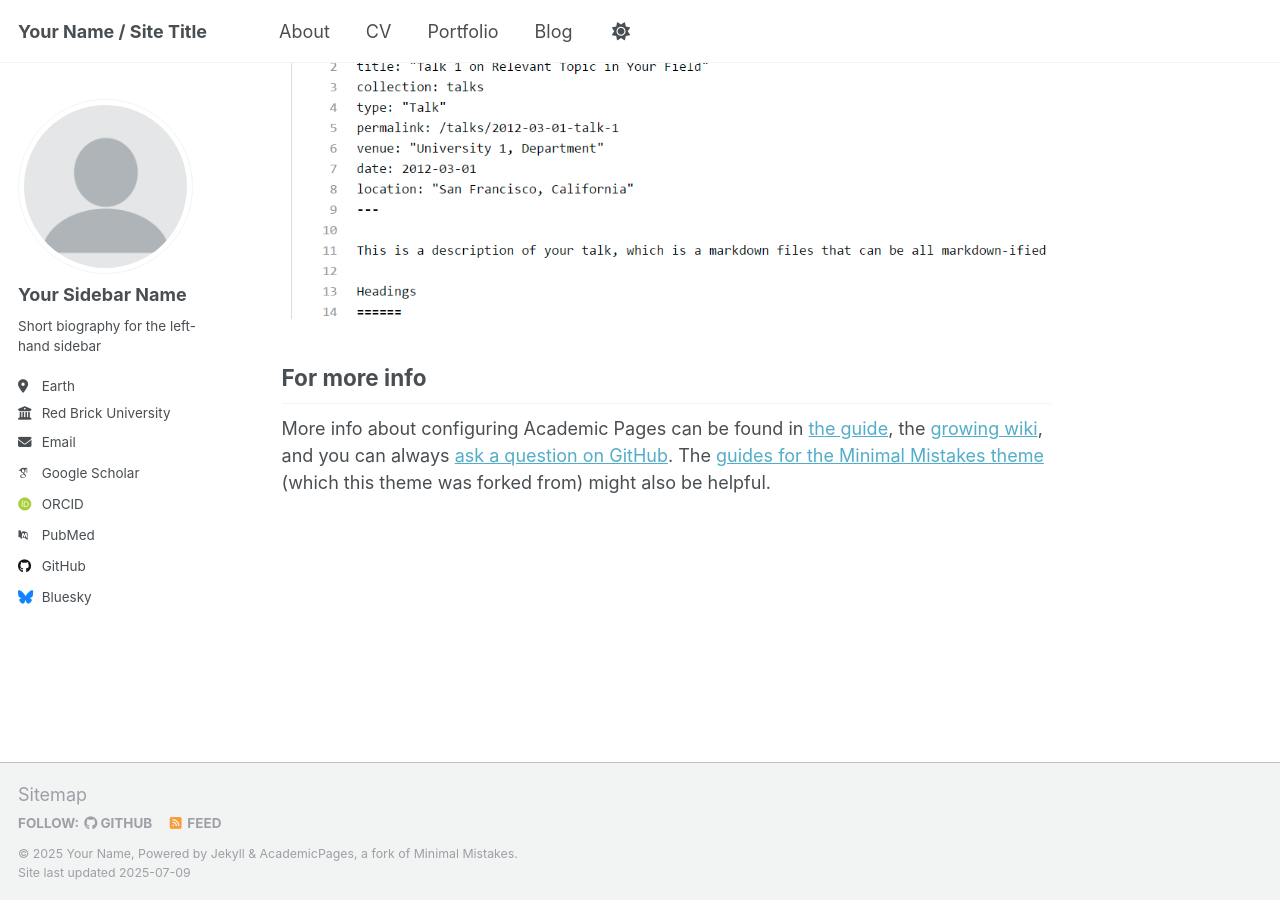
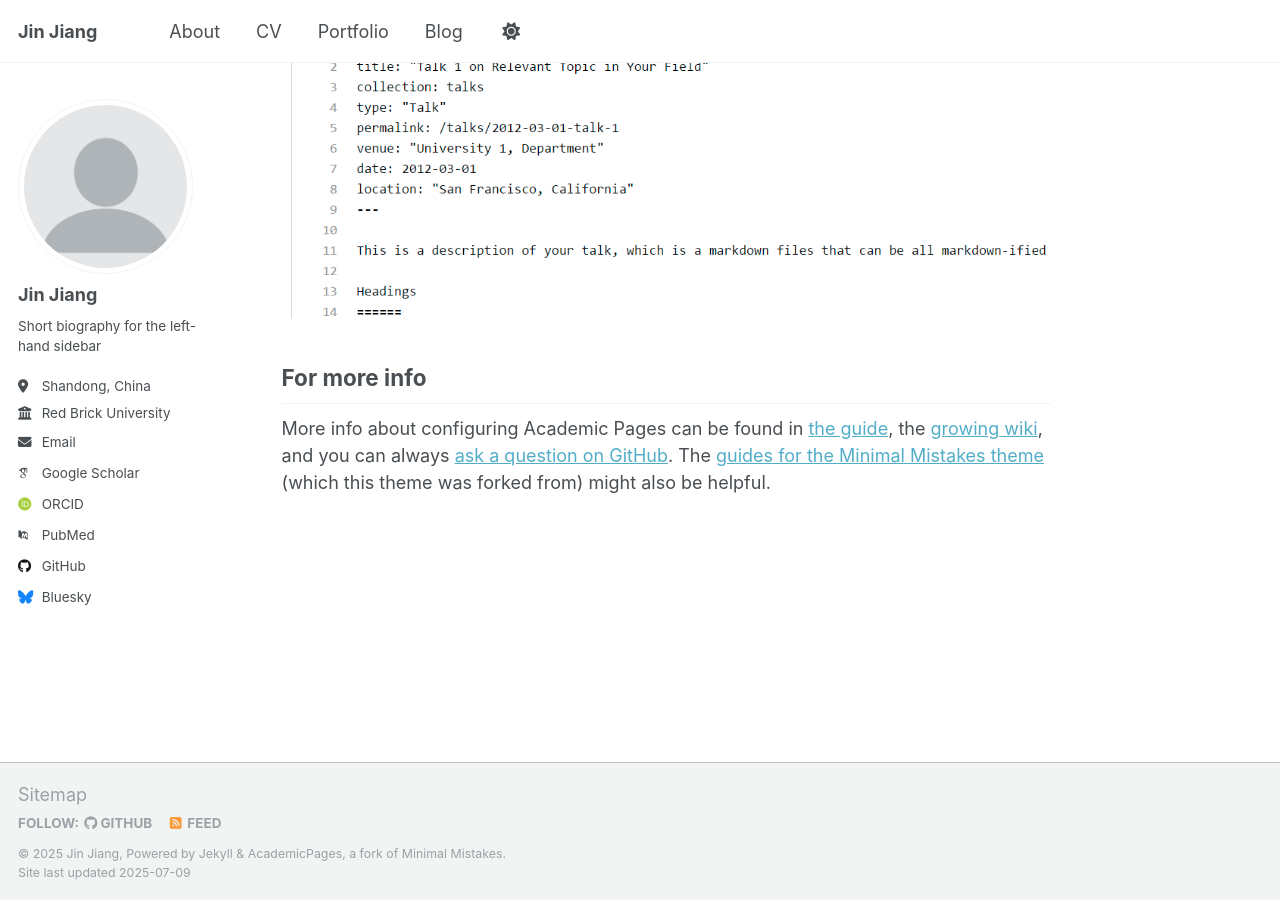
Before and after one commit to HollowolloH/hollowolloh.github.io, a Jekyll site: the page built from _pages/about.md, in a window 1280 px wide and 900 px high, scrolled down 2880 px. Built offline with Jekyll 4.4.1, drawn with Linux system fonts in a browser that asks for light colours; some web fonts are replaced; a script that is not in the unit is left out.

Commit message:
Update _config.yml

```diff
--- a/_config.yml
+++ b/_config.yml
@@ -9,13 +9,13 @@
 # Basic Site Settings
 locale                   : "en-US"
 site_theme               : "default"
-title                    : "Your Name / Site Title"
+title                    : "Jin Jiang"
 title_separator          : "-"
-name                     : &name "Your Name"
+name                     : &name "Jin Jiang"
 description              : &description "personal description"
-url                      : https://academicpages.github.io # the base hostname & protocol for your site e.g. "https://[your GitHub username].github.io" or if you already have some other page hosted on Github then use "https://[your GitHub username].github.io/[Your Repo Name]"
+url                      : https://hollowolloh.github.io # the base hostname & protocol for your site e.g. "https://[your GitHub username].github.io" or if you already have some other page hosted on Github then use "https://[your GitHub username].github.io/[Your Repo Name]"
 baseurl                  : "" # the subpath of your site, e.g. "/blog"
-repository               : "academicpages/academicpages.github.io"
+repository               : "HollowolloH/hollowolloh.github.io"
 
 # Site Author - The following control what appear as part of the author content on the side bar.
 #               If a field is blank the icon and link will not appear, otherwise it will be shown.
@@ -23,13 +23,13 @@
 author:
   # Biographic information
   avatar           : "profile.png"
-  name             : "Your Sidebar Name"
+  name             : "Jin Jiang"
   pronouns         : # example: "she/her"
   bio              : "Short biography for the left-hand sidebar"
-  location         : "Earth"
+  location         : "Shandong, China"
   employer         : "Red Brick University"
   uri              : # URL
-  email            : "none@example.org"
+  email            : "jinjsworkmail@gmail.com"
 
   # Academic websites
   academia         : # URL
```
